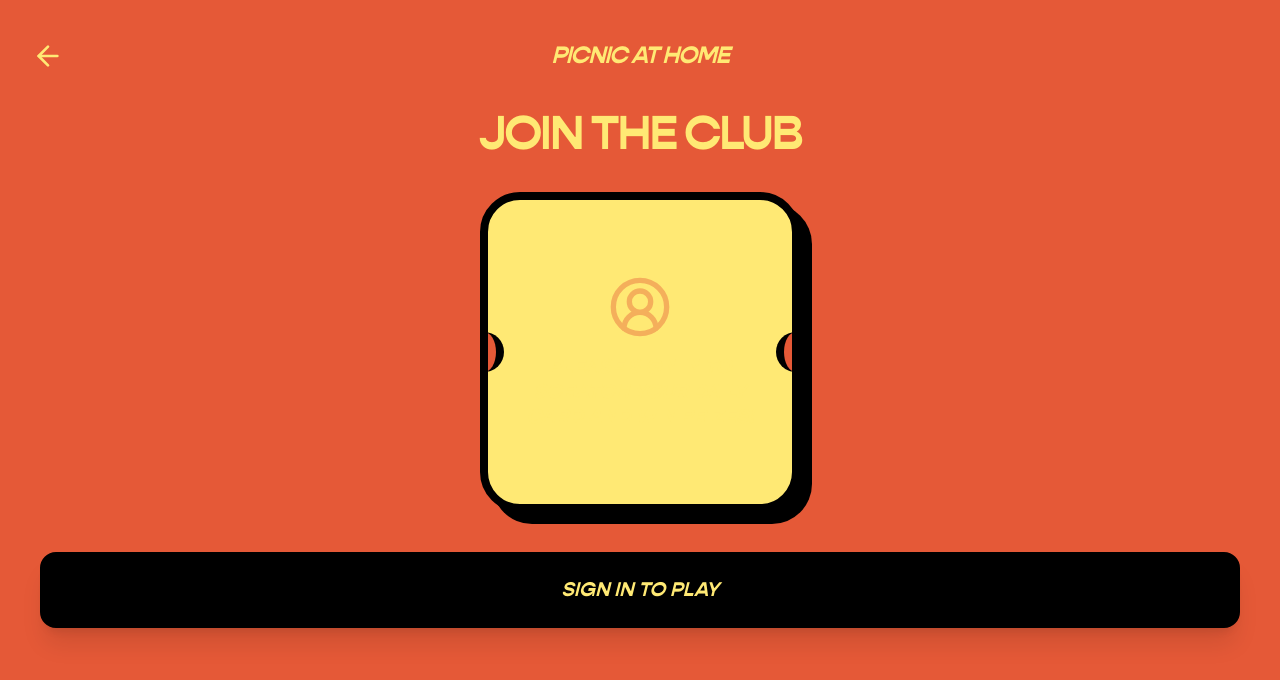
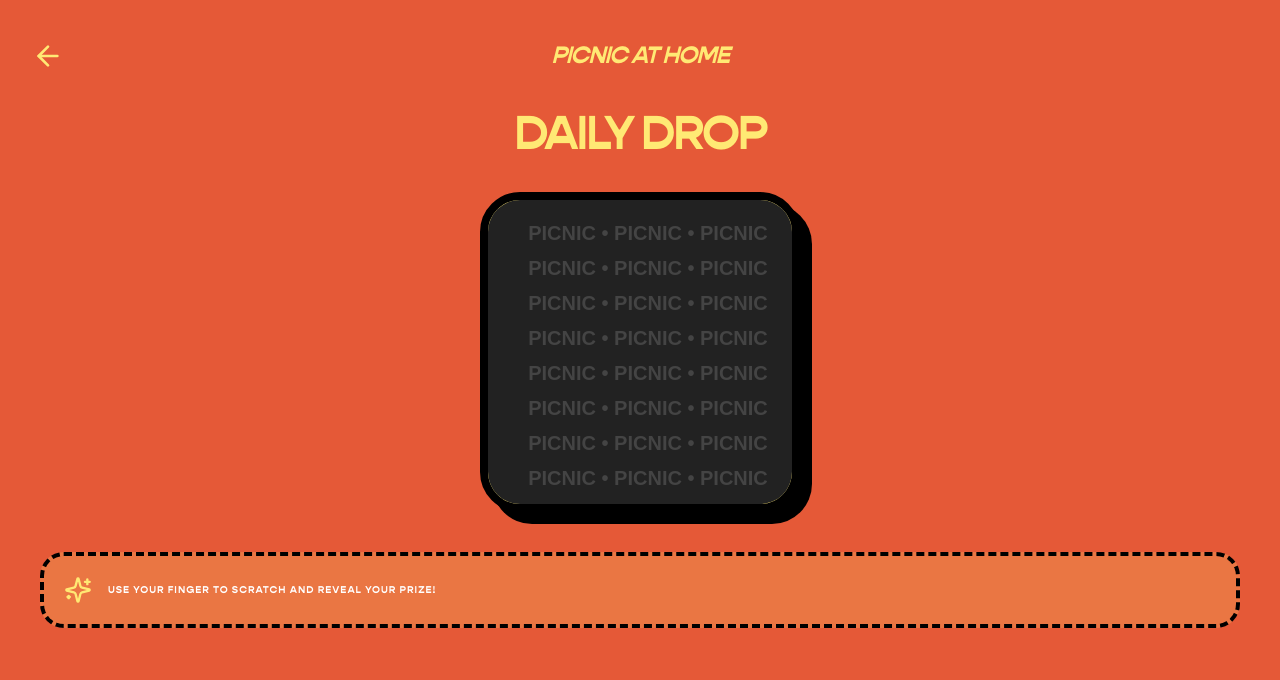
Before and after one commit to JaydenElworthy/burgerstack, a Next.js app: page /scratch in a window 1280 px wide. Shown: the top 680 px of the page. Built offline with nearby package versions, Linux system fonts and the light colour scheme; no server answers.

Commit message:
Update page.js

```diff
--- a/app/scratch/page.js
+++ b/app/scratch/page.js
@@ -2,7 +2,7 @@
 
 import { useEffect, useRef, useState } from 'react';
 import Link from 'next/link';
-import { ArrowLeft, Ticket, Trophy, Lock, Clock, CheckCircle2, Sparkles, UserCircle2 } from 'lucide-react';
+import { ArrowLeft, Ticket, Trophy, Lock, Clock, CheckCircle2, Sparkles, UserCircle2, XCircle } from 'lucide-react';
 import { motion, AnimatePresence } from 'framer-motion';
 import confetti from 'canvas-confetti';
 import { supabase } from '../../lib/supabase';
@@ -13,27 +13,27 @@ export default function ScratchCard() {
   const [isRevealed, setIsRevealed] = useState(false);
   const [isInitialized, setIsInitialized] = useState(false);
 
-  // ADDED: 'no_auth' to status types
-  const [status, setStatus] = useState('loading');
+  const [status, setStatus] = useState('loading'); // can_scratch, locked_points, bonus_used
+  const [user, setUser] = useState(null);
   const [profile, setProfile] = useState(null);
+  const [prizeResult, setPrizeResult] = useState(null); // { title, code } or null
 
   useEffect(() => { setMounted(true); }, []);
 
-  // 1. GATEKEEPER LOGIC
+  // 1. AUTH & ELIGIBILITY LOGIC
   useEffect(() => {
     if (!mounted) return;
 
-    async function checkEligibility() {
-      const { data: { user } } = await supabase.auth.getUser();
+    async function checkStatus() {
+      const { data: { user: activeUser } } = await supabase.auth.getUser();
+      setUser(activeUser);
 
-      // FIX: Handle Guest User
-      if (!user) {
-        setStatus('no_auth');
-        setIsRevealed(true); // Hide gray card for guests
+      if (!activeUser) {
+        setStatus('can_scratch'); // Guests can always scratch (but not save)
         return;
       }
 
-      const { data: prof } = await supabase.from('profiles').select('*').eq('id', user.id).single();
+      const { data: prof } = await supabase.from('profiles').select('*').eq('id', activeUser.id).single();
       setProfile(prof);
 
       // --- SUNDAY RESET ---
@@ -44,9 +44,8 @@ export default function ScratchCard() {
       const lastScratch = prof?.last_scratch_date ? new Date(prof.last_scratch_date) : new Date(0);
 
       if (lastScratch < lastSunday && prof?.scratch_count > 0) {
-        await supabase.from('profiles').update({ scratch_count: 0, bonus_unlocked: false }).eq('id', user.id);
+        await supabase.from('profiles').update({ scratch_count: 0, bonus_unlocked: false }).eq('id', activeUser.id);
         setStatus('can_scratch');
-        setIsRevealed(false);
         return;
       }
 
@@ -65,26 +64,55 @@ export default function ScratchCard() {
         setIsRevealed(true);
       }
     }
-    checkEligibility();
+    checkStatus();
   }, [mounted]);
 
+  // 2. REVEAL LOGIC
   const handleReveal = async () => {
     if (isRevealed) return;
     setIsRevealed(true);
+
+    // Randomize Win/Loss (80% win chance for demo)
+    const winRoll = Math.random() > 0.2;
+
+    if (winRoll) {
+      // 1. Pick a random prize category
+      const { data: prizes } = await supabase.from('scratch_prizes').select('*').eq('is_active', true);
+      const randomCat = prizes?.[Math.floor(Math.random() * prizes.length)];
+
+      if (randomCat) {
+        // 2. Grab a real code from the bank
+        const { data: codeRow } = await supabase.from('manual_code_bank')
+          .select('*').eq('prize_type', randomCat.id).eq('is_claimed', false).limit(1).single();
+
+        if (codeRow) {
+          setPrizeResult({ title: randomCat.title, code: codeRow.code });
           confetti();
 
-    const { data: { user } } = await supabase.auth.getUser();
-    if (!user) return;
+          // 3. Save to DB if Logged In
+          if (user) {
+            await supabase.from('manual_code_bank').update({ is_claimed: true, claimed_by: user.id }).eq('id', codeRow.id);
+            await supabase.from('rewards').insert({
+              user_id: user.id,
+              prize_title: randomCat.title,
+              prize_code: codeRow.code
+            });
+          }
+        } else { setPrizeResult(null); } // No codes left = Loss
+      }
+    } else { setPrizeResult(null); } // Explicit Loss
 
-    // Pick Prize Logic (Keep your existing random code pool logic here)
+    // 4. Update Profile if Logged In
+    if (user) {
       const nextCount = (profile?.scratch_count || 0) + 1;
       await supabase.from('profiles').update({
           scratch_count: nextCount,
           last_scratch_date: new Date().toISOString()
       }).eq('id', user.id);
+    }
   };
 
-  // 3. CANVAS ENGINE (Only if can_scratch)
+  // 3. CANVAS ENGINE
   useEffect(() => {
     if (!mounted || !canvasRef.current || status !== 'can_scratch' || isRevealed) return;
     const canvas = canvasRef.current;
@@ -130,21 +158,15 @@ export default function ScratchCard() {
 
       <div className="text-center mb-8 px-4">
         <h2 className="text-[10vw] sm:text-5xl font-bold uppercase leading-[0.8] tracking-tighter">
-            {status === 'no_auth' ? 'Join the Club' : status === 'locked_points' ? 'Bonus Locked' : status === 'bonus_used' ? 'All Done' : 'Daily Drop'}
+            {status === 'locked_points' ? 'BONUS LOCKED' : status === 'bonus_used' ? 'ALL DONE' : 'Daily Drop'}
         </h2>
       </div>
 
-      {/* THE TICKET DESIGN */}
+      {/* TICKET DESIGN */}
       <div className="relative w-80 h-80 bg-[#FFE974] border-8 border-black rounded-[2.5rem] shadow-[12px_12px_0px_0px_rgba(0,0,0,1)] overflow-hidden">
 
         <div className="absolute inset-0 flex flex-col items-center justify-center p-8 text-center select-none text-[#E55937]">
-            {/* GUEST VIEW */}
-            {status === 'no_auth' ? (
-              <>
-                <UserCircle2 size={64} className="mb-4 opacity-40" />
-                <h3 className="text-xl font-bold uppercase italic leading-tight">Please sign in to scratch your daily card and win prizes!</h3>
-              </>
-            ) : status === 'locked_points' ? (
+            {status === 'locked_points' ? (
               <>
                 <Lock size={64} className="mb-4 animate-bounce" />
                 <h3 className="text-xl font-bold uppercase italic leading-tight">Score 25 points in the game to unlock your next scratch!</h3>
@@ -154,11 +176,18 @@ export default function ScratchCard() {
                 <CheckCircle2 size={64} className="mb-4" />
                 <h3 className="text-xl font-bold uppercase italic leading-tight">Weekly bonus used!<br/>Resetting Sunday.</h3>
               </>
-            ) : (
+            ) : prizeResult ? (
               <div className="flex flex-col items-center">
                 <Ticket size={64} className="mb-2 rotate-[-10deg]" />
                 <h3 className="text-3xl font-black uppercase tracking-tighter leading-none mb-2">WINNER!</h3>
-                <p className="text-[10px] font-bold uppercase tracking-[0.2em] opacity-60">Check your wallet</p>
+                <p className="text-[10px] font-bold uppercase tracking-[0.2em] opacity-60 mb-2">{prizeResult.title}</p>
+                {!user && <p className="text-[8px] bg-[#E55937] text-white px-2 py-1 rounded-full font-bold uppercase">Sign in to save this reward!</p>}
+              </div>
+            ) : (
+              <div className="flex flex-col items-center">
+                <XCircle size={64} className="mb-4 opacity-20" />
+                <h3 className="text-2xl font-black uppercase tracking-tighter leading-none mb-2 opacity-40">NOT THIS TIME!</h3>
+                <p className="text-[10px] font-bold uppercase tracking-[0.2em] opacity-30">Play Burger Slinger for more chances</p>
               </div>
             )}
 
@@ -167,21 +196,21 @@ export default function ScratchCard() {
             <div className="absolute -right-6 top-1/2 -translate-y-1/2 w-10 h-10 bg-[#E55937] border-l-8 border-black rounded-full" />
         </div>
 
-        {/* SCRATCH LAYER (Only for users who haven't scratched) */}
+        {/* SCRATCH LAYER */}
         {status === 'can_scratch' && !isRevealed && (
           <canvas ref={canvasRef} style={{ touchAction: 'none' }} className="absolute inset-0 cursor-crosshair z-20" />
         )}
       </div>
 
-      {/* ACTION BUTTONS */}
+      {/* DYNAMIC ACTION BUTTONS */}
       <div className="mt-10 w-full px-4">
-        {status === 'no_auth' ? (
+        {!user && isRevealed ? (
             <Link href="/login" className="block w-full bg-black text-[#FFE974] p-5 rounded-2xl font-bold uppercase italic text-xl shadow-xl text-center border-4 border-black">
-                Sign In to Play
+                Sign In to Save Reward
             </Link>
         ) : (isRevealed || status !== 'can_scratch') ? (
-            <Link href={status === 'locked_points' ? "/game" : "/"} className="block w-full bg-black text-[#FFE974] p-5 rounded-2xl font-bold uppercase italic text-xl shadow-xl text-center border-4 border-black active:translate-y-1 transition-all">
-                {status === 'locked_points' ? "Play Game (Need 25pts)" : "Back to Dashboard"}
+            <Link href="/game" className="block w-full bg-black text-[#FFE974] p-5 rounded-2xl font-bold uppercase italic text-xl shadow-xl text-center border-4 border-black active:translate-y-1 transition-all">
+                Play Burger Slinger To Win Another Scratch Card
             </Link>
         ) : (
             <div className="p-5 bg-[#FFE974]/20 border-4 border-black border-dashed rounded-3xl flex gap-4 items-center">
```
Lines whose indentation alone changed are shown as unchanged.
